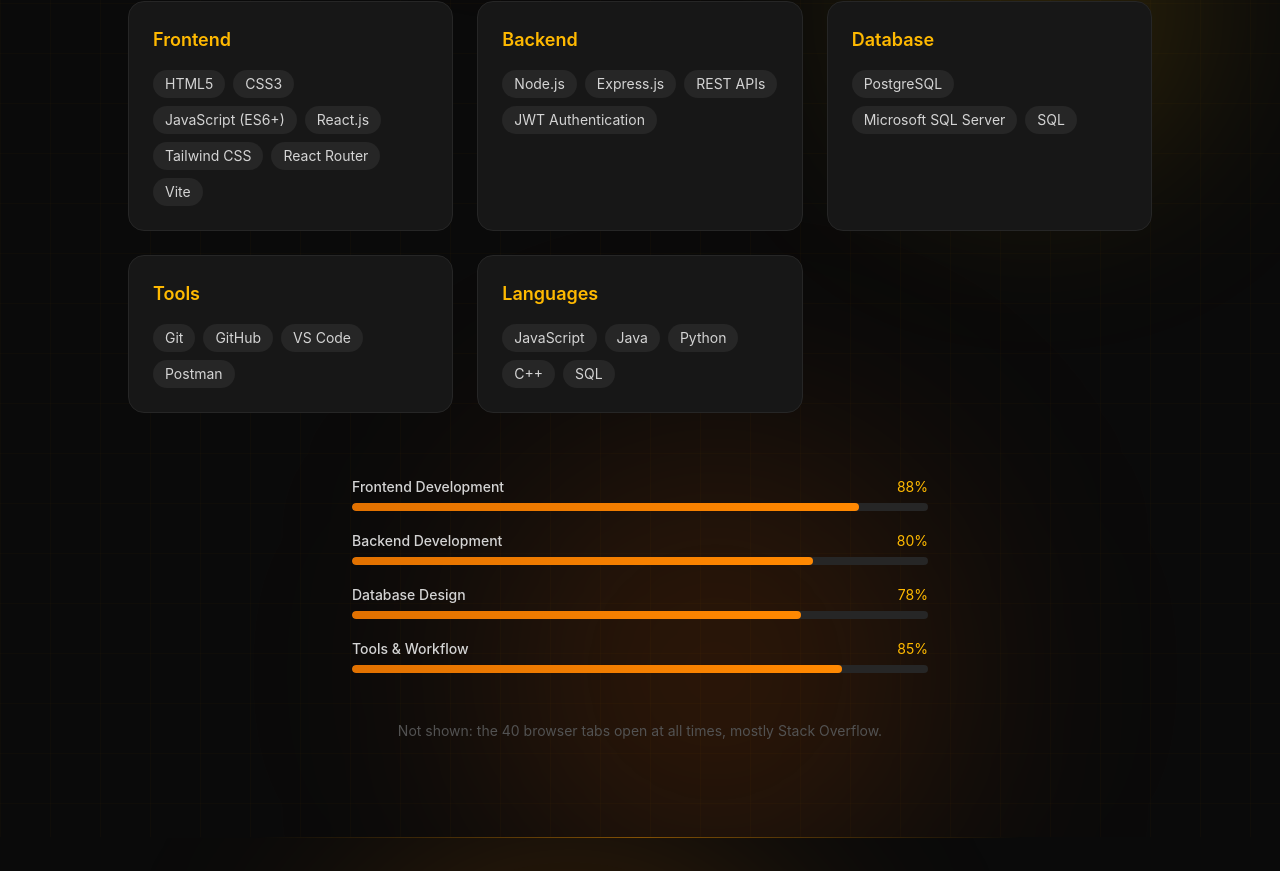
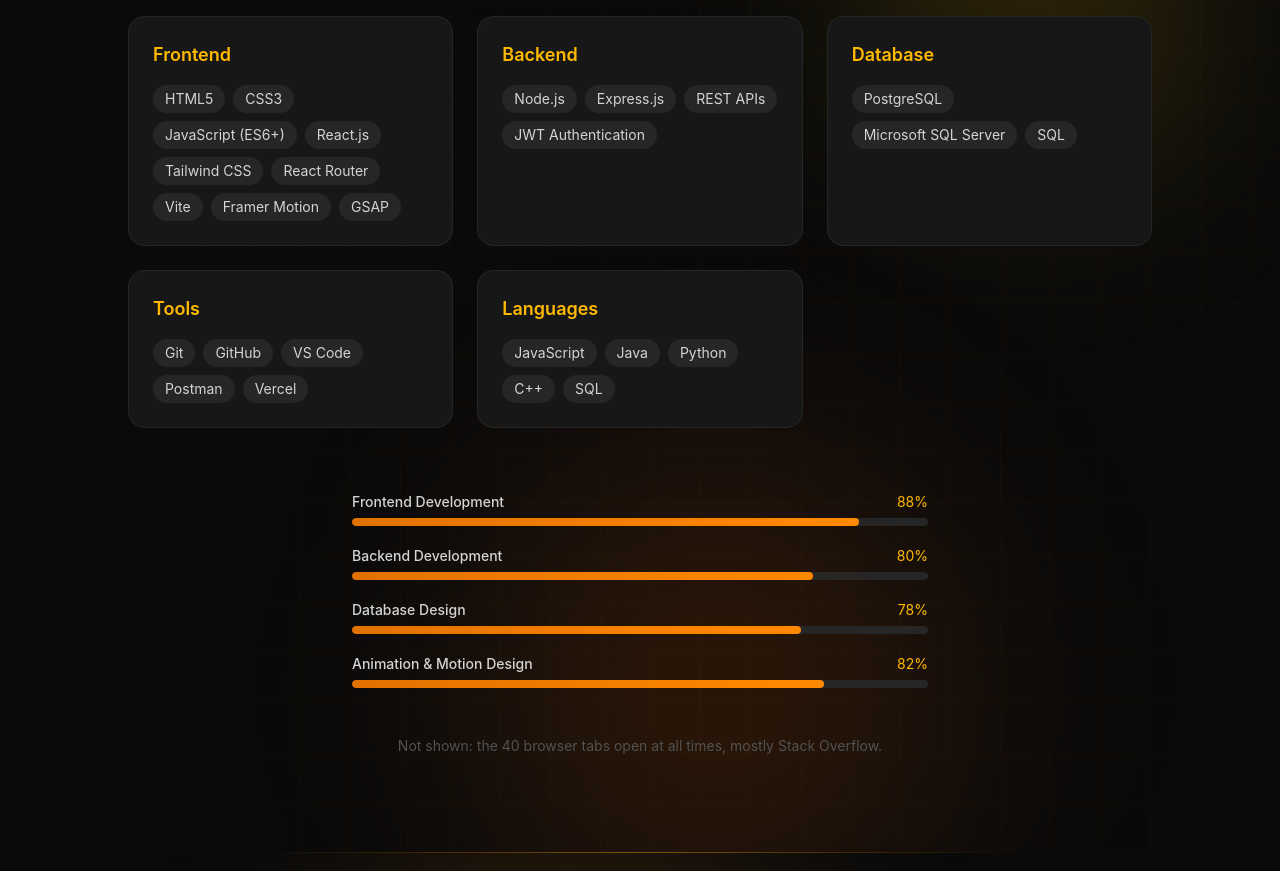
Before and after one commit to ashmita-dev/final_portfolio, a React (Vite) app: page / in a window 1280 px wide. Shown: the part 4339-5210 px from the top of the page. Built offline with nearby package versions, Linux system fonts and the light colour scheme.

Commit message:
Added missing tech skills, remove duplicate now-widget, add README

```diff
--- a/src/components/KineticText.jsx
+++ /dev/null
@@ -1,27 +0,0 @@
-import { motion } from "framer-motion";
-
-function KineticText({ text, className, delayStart = 0 }) {
-  const letters = text.split("");
-
-  return (
-    <span className={className}>
-      {letters.map((char, i) => (
-        <motion.span
-          key={i}
-          initial={{ opacity: 0, y: 60, rotateX: 40, filter: "blur(8px)" }}
-          animate={{ opacity: 1, y: 0, rotateX: 0, filter: "blur(0px)" }}
-          transition={{
-            duration: 0.7,
-            delay: delayStart + i * 0.035,
-            ease: [0.16, 1, 0.3, 1],
-          }}
-          style={{ display: "inline-block", transformStyle: "preserve-3d" }}
-        >
-          {char === " " ? "\u00A0" : char}
-        </motion.span>
-      ))}
-    </span>
-  );
-}
-
-export default KineticText;
--- a/src/components/TechStack.jsx
+++ b/src/components/TechStack.jsx
@@ -22,6 +22,7 @@
 
 import { Code2 } from "lucide-react";
 import { motion } from "framer-motion";
+import { SiFramer, SiGreensock } from "react-icons/si";
 
 const iconMap = {
   "React.js": { icon: SiReact, color: "#61DAFB" },
@@ -46,6 +47,9 @@
   "JWT Authentication": { icon: Code2, color: "#F5F5F5" },
   "React Router": { icon: SiReact, color: "#CA4245" },
   "VS Code": { icon: Code2, color: "#007ACC" },
+  "Framer Motion": { icon: SiFramer, color: "#0055FF" },
+  "GSAP": { icon: SiGreensock, color: "#88CE02" },
+  "Vercel": { icon: Code2, color: "#F5F5F5" },
 };
 
 function TechStack({ items }) {
--- a/src/data/portfolioData.js
+++ b/src/data/portfolioData.js
@@ -47,13 +47,12 @@
 };
 
 export const skills = {
-  frontend: ["HTML5", "CSS3", "JavaScript (ES6+)", "React.js", "Tailwind CSS", "React Router", "Vite"],
+  frontend: ["HTML5", "CSS3", "JavaScript (ES6+)", "React.js", "Tailwind CSS", "React Router", "Vite", "Framer Motion", "GSAP"],
   backend: ["Node.js", "Express.js", "REST APIs", "JWT Authentication"],
   database: ["PostgreSQL", "Microsoft SQL Server", "SQL"],
-  tools: ["Git", "GitHub", "VS Code", "Postman"],
+  tools: ["Git", "GitHub", "VS Code", "Postman", "Vercel"],
   languages: ["JavaScript", "Java", "Python", "C++", "SQL"],
 };
-
 export const projects = [
   {
     id: 1,
@@ -155,7 +154,7 @@
   { label: "Frontend Development", value: 88 },
   { label: "Backend Development", value: 80 },
   { label: "Database Design", value: 78 },
-  { label: "Tools & Workflow", value: 85 },
+  { label: "Animation & Motion Design", value: 82 },
 ];
 
 export const currentlyBuilding = "Open to online internships";
```
